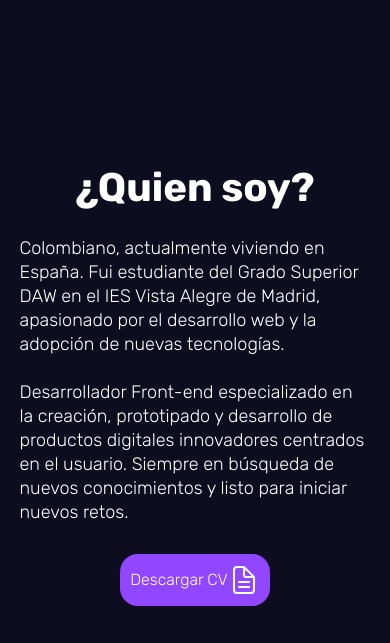
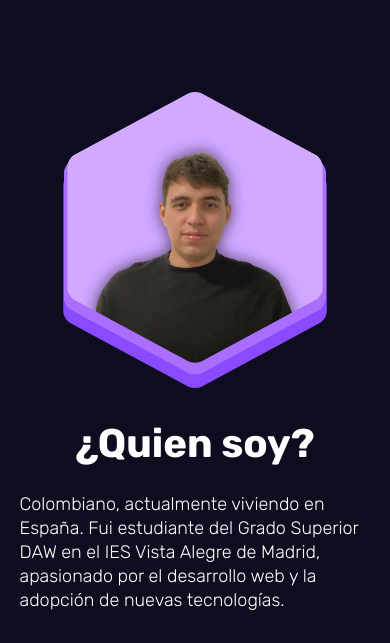
Before and after one commit to frankcarmona14/Mi-Portafolio, a plain HTML site: page index.html in a window 390 px wide. Shown: the part 852-1495 px from the top of the page. Drawn offline with nearby package versions, Linux system fonts and the light colour scheme.

Commit message:
agregando foto y otros cambios

```diff
--- a/css/main.css
+++ b/css/main.css
@@ -189,7 +189,7 @@ body {
 
 .section__about {
   margin: 0 10%;
-  padding: 100px 0;
+  padding-top: 100px;
   line-height: 2rem;
   font-weight: 300;
   display: grid;
@@ -237,14 +237,19 @@ body {
 .section__about-photo {
   grid-row: 1 / 3;
   display: flex;
+  align-items: center;
   justify-content: center;
-  flex-direction: column;
+}
+
+.section__about-photo img {
+  max-width: 70%;
 }
 
 .skills-img {
   display: flex;
   gap: 30px;
   flex-wrap: wrap;
+  justify-content: center;
 }
 
 .skills-img > img {
@@ -349,6 +354,20 @@ body {
 
   .section__about {
     margin: 0 5%;
+    grid-template-columns: 1fr;
+  }
+
+  .section__about-photo img {
+    max-width: 40%;
+  }
+
+  .section__about-title {
+    text-align: center;
+  }
+
+  .section__about-btn {
+    margin: 30px auto 0;
+    align-self: center;
   }
 
   .section__portfolio {
@@ -432,8 +451,8 @@ body {
     padding: 60px 0;
   }
 
-  .section__about {
-    grid-template-columns: 1fr;
+  .section__about-paragraph.hidden {
+    display: none;
   }
 
   .card {
@@ -501,13 +520,8 @@ body {
     margin: 0 5%;
   }
 
-  .section__about-title {
-    text-align: center;
-  }
-
-  .section__about-btn {
-    margin: 30px auto 0;
-    align-self: center;
+  .section__about-photo img {
+    max-width: 75%;
   }
 
   .card {
--- a/index.html
+++ b/index.html
@@ -58,15 +58,16 @@
     <main>
       <section id="about" class="section__about" data-aos="fade-up">
         <div class="section__about-photo">
-          <!-- <img src="assets/img/hexagono.png" alt="hexagono" /> -->
+          <img src="assets/img/perfil.png" alt="foto perfil" />
         </div>
         <div class="section__about-desc">
           <h2 class="section__about-title">¿Quien soy?</h2>
           <p class="section__about-paragraph">
             Colombiano, actualmente viviendo en España. Fui estudiante del Grado
             Superior DAW en el IES Vista Alegre de Madrid, apasionado por el
-            desarrollo web y la adopción de nuevas tecnologías. <br /><br />
-
+            desarrollo web y la adopción de nuevas tecnologías.<br /><br />
+          </p>
+          <p class="section__about-paragraph hidden">
             Desarrollador Front-end especializado en la creación, prototipado y
             desarrollo de productos digitales innovadores centrados en el
             usuario. Siempre en búsqueda de nuevos conocimientos y listo para
@@ -161,7 +162,7 @@
     </main>
 
     <footer id="contact" class="footer">
-      <div class="section__contact">
+      <div class="section__contact" data-aos="fade-up">
         <h2 class="section__about-title">¿Quieres contactarme?</h2>
         <p class="section__about-paragraph">
           Gracias por llegar hasta aquí. Espero que este portafolio haya sido de
```
Also changed, not shown: assets/img/hexagono.png (deleted), assets/img/perfil.png (added).
